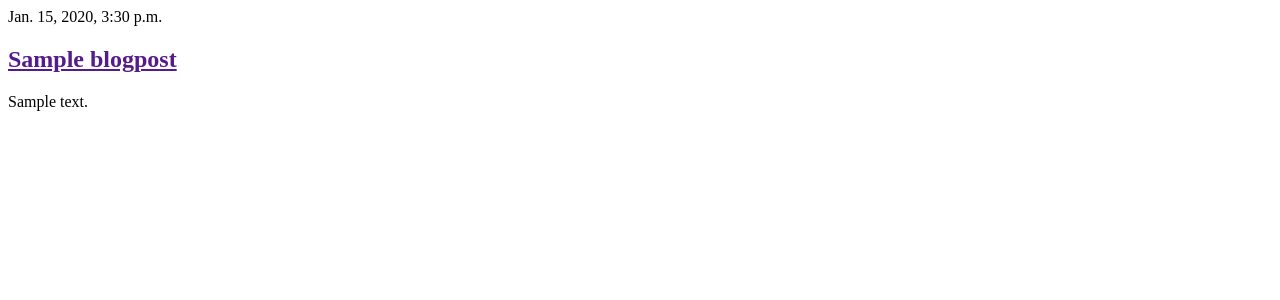
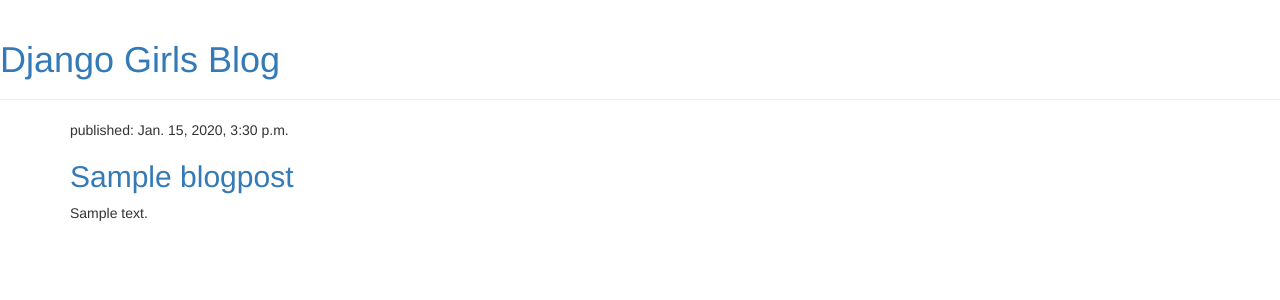
Before and after one commit to rohitdwivedula/Django-Blog-App, a Django app: template blog/templates/blog/post_list.html in a window 1280 px wide. Shown: the top 300 px of the page. Run offline with Django 3.2, Linux system fonts and the light colour scheme; the template is opened without the code that fills it: values that come from a table or form of the project are taken from there, others are empty; tables that the repository leaves empty hold one stand-in row (values such as "Sample post"); some libraries are stand-ins or nearby versions.

Commit message:
Redesigned post-list/main page with Bootstrap and CSS

```diff
--- a/blog/models.py
+++ b/blog/models.py
@@ -12,7 +12,7 @@ class BlogPost(models.Model):
 	published_date = models.DateTimeField(blank = True, null = True)
 
 	def publish(self):
-		self.published_date = timezone.now
+		self.published_date = timezone.now()
 		self.save()
 
 	def __str__(self):
--- a/blog/templates/blog/post_list.html
+++ b/blog/templates/blog/post_list.html
@@ -1,14 +1,29 @@
-<html>
+{% load static %}
 <head>
-        <title>Django Girls blog</title>
+	<title> Django App </title>
+	<link rel="stylesheet" href="//maxcdn.bootstrapcdn.com/bootstrap/3.2.0/css/bootstrap.min.css">
+	<link rel="stylesheet" href="//maxcdn.bootstrapcdn.com/bootstrap/3.2.0/css/bootstrap-theme.min.css">
+	<link href="//fonts.googleapis.com/css?family=Lobster&subset=latin,latin-ext" rel="stylesheet" type="text/css">
+	<link rel="stylesheet" href="{% static 'css/blog.css' %}">
 </head>
+
 <body>
+	<div class="page-header">
+	    <h1><a href="/">Django Girls Blog</a></h1>
+	</div>
+	<div class="content container">
+    <div class="row">
+        <div class="col-md-8">
             {% for post in posts %}
-        	<div>
-        		<p> {{ post.published_date }}</p>
-        		<h2><a href="">{{post.title}}</a></h2>
-        		<p>{{post.text|linebreaksbr}}</p>
+                <div class="post">
+                    <div class="date">
+                        <p>published: {{ post.published_date }}</p>
+                    </div>
+                    <h2><a href="">{{ post.title }}</a></h2>
+                    <p>{{ post.text|linebreaksbr }}</p>
                 </div>
             {% endfor %}
+        </div>
+    </div>
+</div>
 </body>
-</html>
```
Also changed, not shown: blog/migrations/0003_auto_20190103_0951.py (added), blog/migrations/0004_auto_20190103_0952.py (added). Lines whose indentation alone changed are shown as unchanged.
